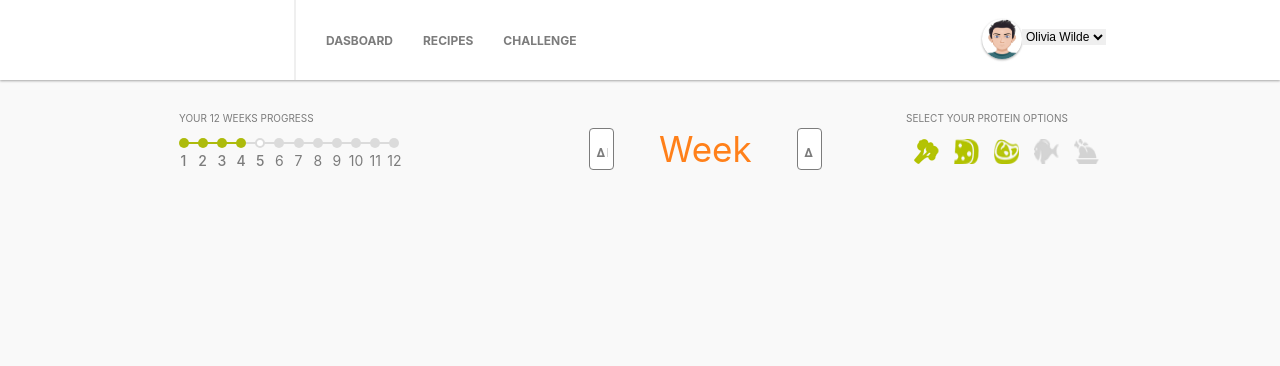
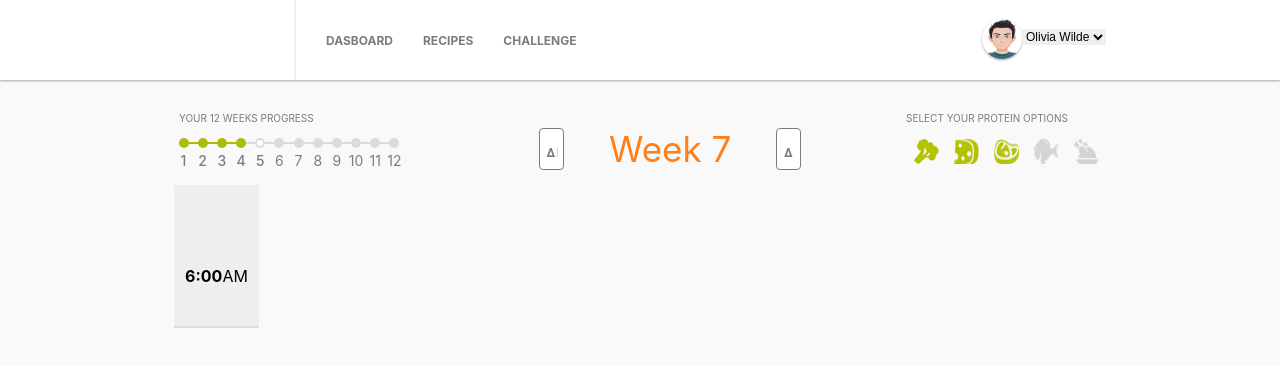
Before and after one commit to d-reczek/get-response-task, a React (Create React App) app: page / in a window 1280 px wide. Shown: the top 366 px of the page. Built offline with nearby package versions, Linux system fonts and the light colour scheme; the HTML template or start-up script is replaced by a standard one.

Commit message:
add time blocks

```diff
--- a/src/App.js
+++ b/src/App.js
@@ -3,12 +3,14 @@ import "./common/reset.css";
 import PageWrapper from "./components/PageWrapper";
 import NavBar from "./view/NavBar";
 import Header from "./view/Header";
+import MainView from "./view/MainView";
 function App() {
   return (
     <div className="App">
       <NavBar />
       <PageWrapper>
         <Header />
+        <MainView />
       </PageWrapper>
     </div>
   );
--- a/src/common/styles.js
+++ b/src/common/styles.js
@@ -2,9 +2,11 @@ export const colors = {
   primaryBackground: "#fff",
   primaryColor: "#7c7c7c",
   secondaryColor: "#ff801a",
+  thirdColor: "#eeeeee",
   progressActive: "#dbdbdb",
   progressCompleted: "#adbb0c",
   navBorderColor: "#efefef",
+  mainBorderColor: "#dbdbdb",
 };
 
 export const sizes = {
--- a/src/view/Header/ProteinsOptions/index.jsx
+++ b/src/view/Header/ProteinsOptions/index.jsx
@@ -12,7 +12,6 @@ const ProteinsOptionsContainer = styled.div`
   display: flex;
   flex-direction: column;
   margin-left: auto;
-
 `;
 const ProteinsOptionsTitle = styled.p`
   width: 100%;
@@ -24,8 +23,13 @@ const Image = styled.img`
   width: 25px;
   height: 25px;
   margin: 15px 7.5px;
-  /* filter: invert(1%) sepia(93%) saturate(1352%) hue-rotate(87deg)
-    brightness(119%) contrast(119%); */
+  cursor: pointer;
+  /* filter: invert(35%) sepia(38%) saturate(1958%) hue-rotate(327deg)
+    brightness(87%) contrast(86%); */
+  :hover {
+    filter: invert(56%) sepia(80%) saturate(1991%) hue-rotate(347deg)
+      brightness(101%) contrast(101%);
+  }
 `;
 const ImagesContainer = styled.div`
   display: flex;
--- a/src/view/Header/Week/index.jsx
+++ b/src/view/Header/Week/index.jsx
@@ -7,7 +7,7 @@ const WeekContainer = styled.div`
   justify-content: center;
   align-items: center;
   /* width: 297px; */
-  margin-left: 185px;
+  margin-left: 135px;
 `;
 const WeekTitle = styled.p`
   color: ${colors.secondaryColor};
@@ -19,7 +19,7 @@ const Week = () => {
   return (
     <WeekContainer>
       <ChangeWeekButton type={"back"} />
-      <WeekTitle>Week</WeekTitle>
+      <WeekTitle>Week 7</WeekTitle>
       <ChangeWeekButton type={"forward"} />
     </WeekContainer>
   );
--- /dev/null
+++ b/src/view/MainView/components/LargeBlock/index.jsx
@@ -0,0 +1,30 @@
+import styled from "styled-components";
+import { colors } from "../../../../common/styles";
+
+const LargeBlockContainer = styled.div`
+  display: flex;
+  justify-content: center;
+  align-items: ${props => props.position};
+  height: 143px;
+  background-color: ${colors.thirdColor};
+  border-bottom: 2px solid ${colors.mainBorderColor};
+`;
+const TextContainer = styled.div`
+  display: flex;
+  margin: 40px 0;
+`;
+const Span = styled.span`
+  font-weight: bold;
+`;
+
+const LargeBlock = ({ time, timeTag, position }) => {
+  return (
+    <LargeBlockContainer position={position}>
+      <TextContainer>
+        <Span>{time}</Span> <p>{timeTag}</p>
+      </TextContainer>
+    </LargeBlockContainer>
+  );
+};
+
+export default LargeBlock;
--- /dev/null
+++ b/src/view/MainView/components/TimeBlocks/index.jsx
@@ -0,0 +1,20 @@
+import styled from "styled-components";
+import LargeBlock from "../LargeBlock";
+
+const TimeBlocksContainer = styled.div`
+  width: 85px;
+`;
+const TimeBlocks = () => {
+  const blokPosition = {
+    top: "flex-start",
+    bottom: "flex-end",
+  };
+
+  return (
+    <TimeBlocksContainer>
+      <LargeBlock position={blokPosition.bottom} time="6:00" timeTag="AM" />
+    </TimeBlocksContainer>
+  );
+};
+
+export default TimeBlocks;
--- /dev/null
+++ b/src/view/MainView/index.jsx
@@ -0,0 +1,16 @@
+import styled from "styled-components";
+import TimeBlocks from "./components/TimeBlocks";
+
+const MainViewContainer = styled.main`
+  width: 791px;
+  height: 193px;
+`;
+const MainView = () => {
+  return (
+    <MainViewContainer>
+      <TimeBlocks  />
+    </MainViewContainer>
+  );
+};
+
+export default MainView;
```
